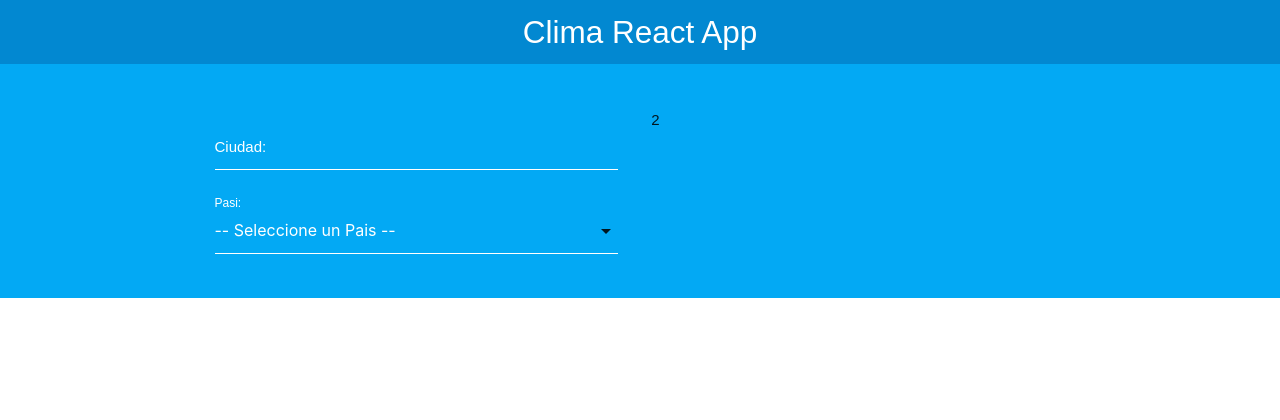
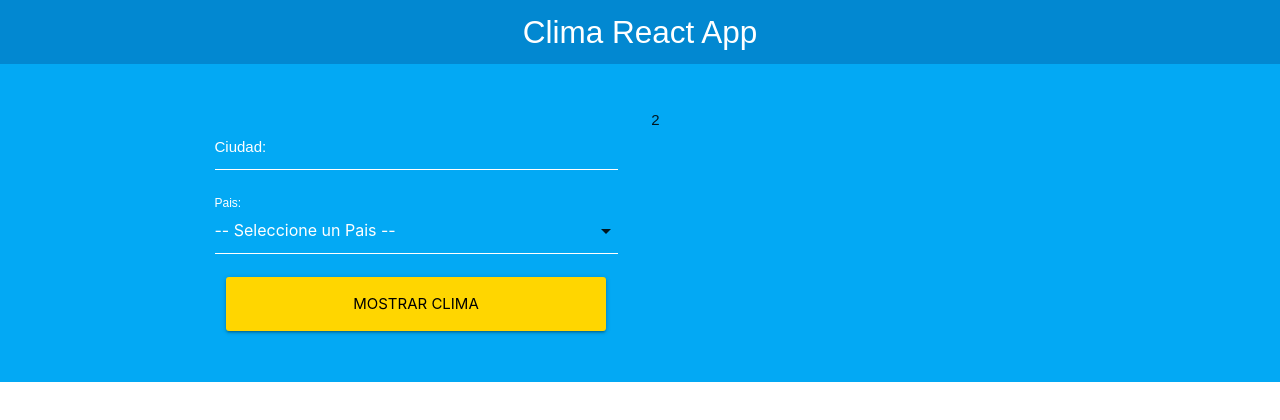
Before and after one commit to 5amuel/clima, a React (Create React App) app: page / in a window 1280 px wide. Shown: the top 420 px of the page. Built offline with nearby package versions, Linux system fonts and the light colour scheme.

Commit message:
Validacion del Formulario

```diff
--- a/src/components/Fromulario.jsx
+++ b/src/components/Fromulario.jsx
@@ -7,9 +7,11 @@
         ciudad: '',
         pais: ''
     });
-
 //extraer ciudad y pais del state con destructuring
     const { ciudad, pais } = busqueda;
+
+//state para los errores durante el submit
+const [error, guardarError] = useState(false);
 
 //funcion que coloca los elementos en el state
     const handleChange = e => {
@@ -20,9 +22,24 @@
         });
     }
 
+//Cuando el usuario da sumit al form
+    const handleSubmit = e => {
+        e.preventDefault();
+        //Validar
+        if(ciudad.trim() === '' || pais.trim() === ''){
+            guardarError(true)
+            return;
+        }
+        guardarError(false);
+        //pasarlo al componente principal
+    }
+
 
     return (
-        <form>
+        <form
+            onSubmit={handleSubmit}
+        >
+            {error ? <p className="red darken-4 error">Todos los campos son obligatorios</p> : null}
             <div className="input-field col s12">
                 <input
                     type="text"
@@ -49,8 +66,14 @@
                     <option value="ES">España</option>
                     <option value="PE">Perú</option>
                 </select>
-                <label htmlFor="pais">Pasi: </label>
-
+                <label htmlFor="pais">Pais: </label>
+                <div className="input-field col s12">
+                    <input
+                        type="submit"
+                        value="Mostrar Clima"
+                        className="waves-effect waves-light btn-large btn-block yellow accent-4"
+                    />
+                </div>
             </div>
         </form>
      );
```
